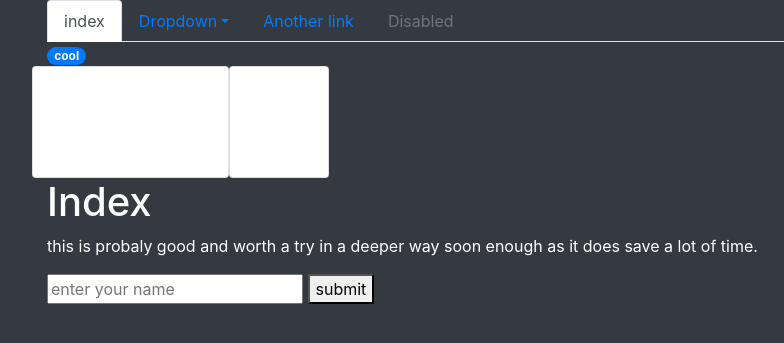
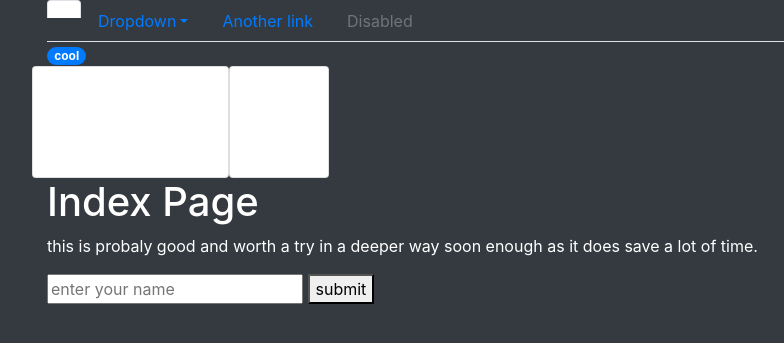
Before and after one commit to jaibeer72/CS50, a Python web app: template templates/index.html in a window 1280 px wide. Shown: the top 343 px of the page, without its empty margins (38-822 px from the left). Run offline with Jinja, Linux system fonts and the light colour scheme; the template is opened without the code that fills it, so the values that code supplies are empty; some libraries are stand-ins or nearby versions.

```diff
--- a/app.py
+++ b/app.py
@@ -18,4 +18,5 @@ def index():
     if request.method == "POST":
         note = request.form.get("note")
         session["notes"].append(note)
+
     return render_template("index.html", Notes=session["notes"])
--- a/templates/index.html
+++ b/templates/index.html
@@ -1,13 +1,8 @@
 {% extends "layout.html" %}
 
-
 {% block heading %}
-    Index
+    Index Page
 {%endblock%}
-
-{% block tabname%}
-    index
-{% endblock %}
 
 {% block body %}
 
--- a/templates/layout.html
+++ b/templates/layout.html
@@ -66,6 +66,7 @@
           $(this).tab('show');
         });
       </script>
+
       <h1>{% block heading %} {%endblock%}</h1>
       {%block body%}
 
```
Also changed, not shown: 1 other file.
